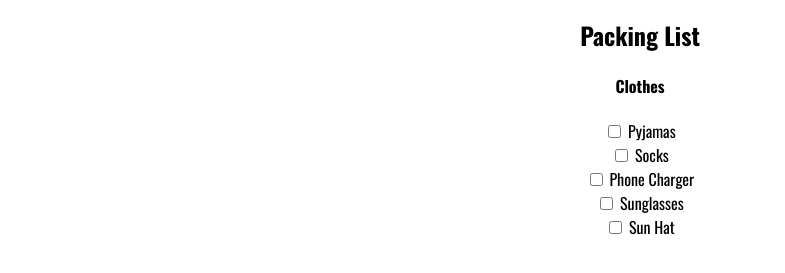
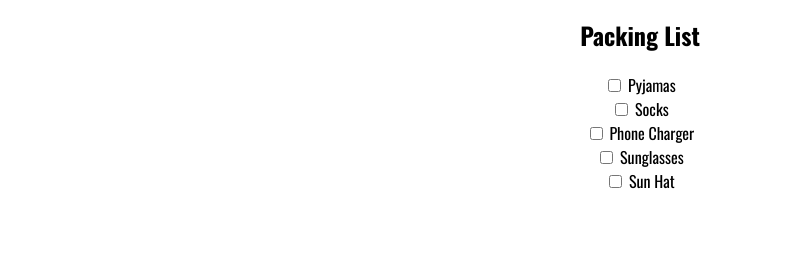
Before and after one commit to lambie93/Travel-Journal, a plain HTML site: page packinglist.html in a window 1280 px wide. Shown: the part 117-390 px from the top of the page, without its empty margins (0-785 px from the left). Drawn offline with nearby package versions, Linux system fonts and the light colour scheme.

Commit message:
Update packinglist.html

```diff
--- a/packinglist.html
+++ b/packinglist.html
@@ -22,7 +22,6 @@
 </nav>
 </form>
     <h2>Packing List</h2>
-    <h4>Clothes</h4>
 <form>
     <input type="checkbox" id="pyjamas" name="packing" value="Pyjamas">
     <label for="pyjamas">Pyjamas</label><br>
```
